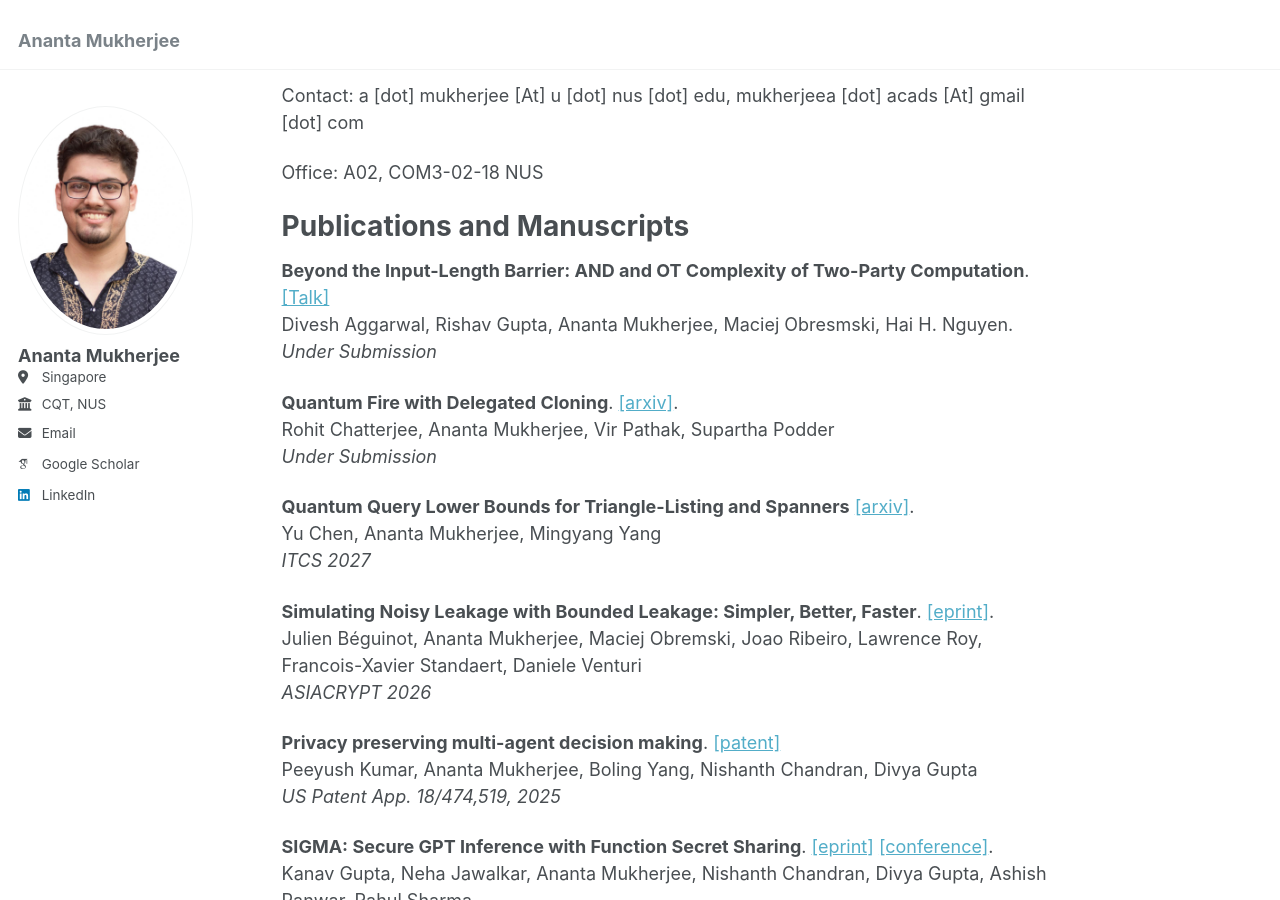
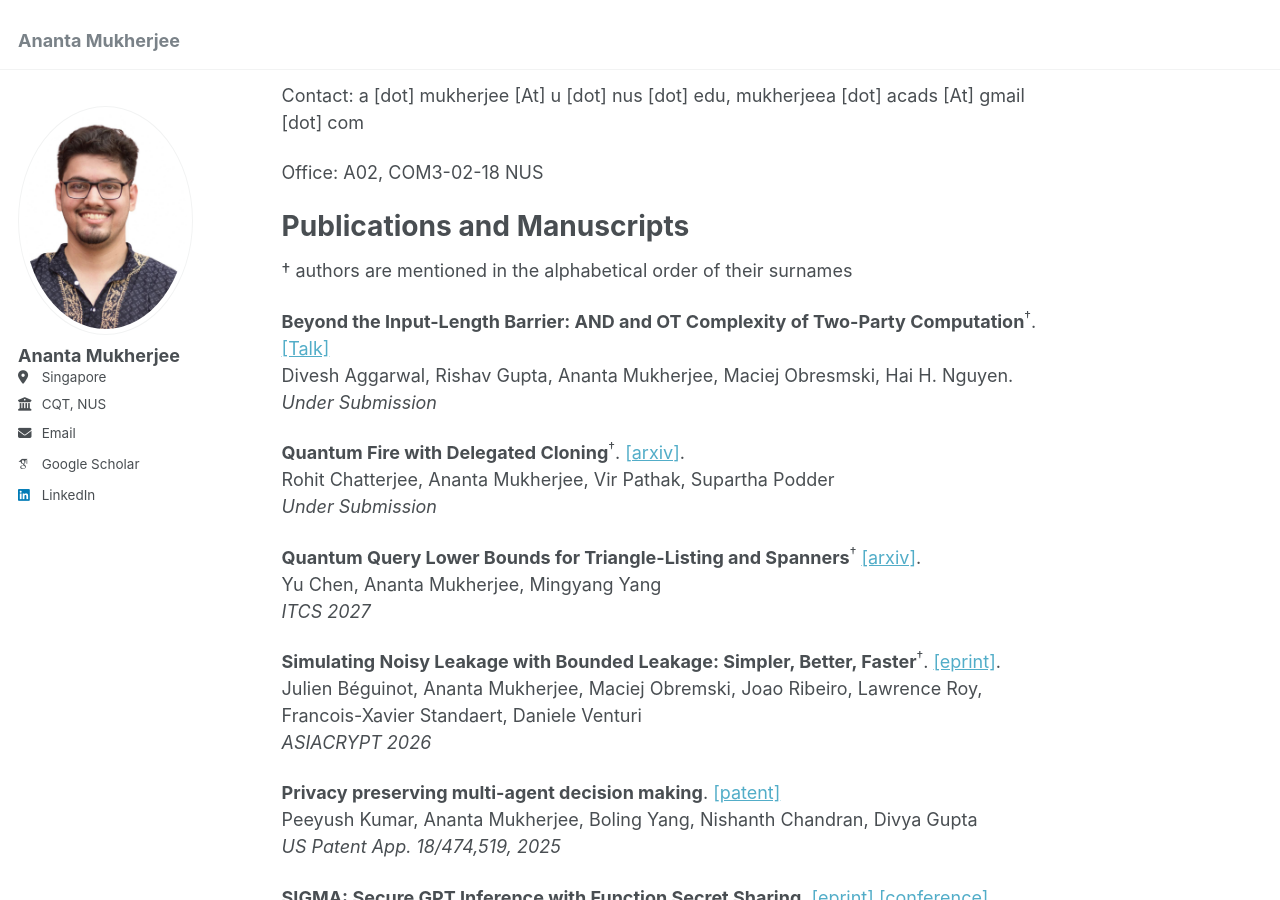
Before and after one commit to mananta/mananta.github.io, a Jekyll site: the page built from _pages/about.md, in a window 1280 px wide and 900 px high, scrolled down 457 px. Built offline with Jekyll 4.4.1, drawn with Linux system fonts in a browser that asks for light colours; some web fonts are replaced.

Commit message:
updating homepage

```diff
--- a/_pages/about.md
+++ b/_pages/about.md
@@ -24,21 +24,23 @@ Office: A02, COM3-02-18 NUS
 Publications and Manuscripts
 =======
 
+† authors are mentioned in the alphabetical order of their surnames
+
 **Beyond the Input-Length Barrier: AND and OT
-Complexity of Two-Party Computation**.
+Complexity of Two-Party Computation**<sup>†</sup>.
 [[Talk]](https://www.youtube.com/playlist?list=PLeH9pRzc0vhc)<br />
 Divesh Aggarwal, Rishav Gupta, Ananta Mukherjee, Maciej Obresmski, Hai H. Nguyen.<br />
 *Under Submission*
 
-**Quantum Fire with Delegated Cloning**. [[arxiv]](https://arxiv.org/abs/2609.37091).<br />
+**Quantum Fire with Delegated Cloning**<sup>†</sup>. [[arxiv]](https://arxiv.org/abs/2609.37091).<br />
 Rohit Chatterjee, Ananta Mukherjee, Vir Pathak, Supartha Podder<br />
 *Under Submission*
 
-**Quantum Query Lower Bounds for Triangle-Listing and Spanners** [[arxiv]](https://arxiv.org/abs/2609.37091).<br />
+**Quantum Query Lower Bounds for Triangle-Listing and Spanners**<sup>†</sup> [[arxiv]](https://arxiv.org/abs/2609.37091).<br />
 Yu Chen, Ananta Mukherjee, Mingyang Yang<br />
 *ITCS 2027*
 
-**Simulating Noisy Leakage with Bounded Leakage: Simpler, Better, Faster**. [[eprint]](https://eprint.iacr.org/2026/357).<br />
+**Simulating Noisy Leakage with Bounded Leakage: Simpler, Better, Faster**<sup>†</sup>. [[eprint]](https://eprint.iacr.org/2026/357).<br />
 Julien Béguinot, Ananta Mukherjee, Maciej Obremski, Joao Ribeiro, Lawrence Roy, Francois-Xavier Standaert, Daniele Venturi<br />
 *ASIACRYPT 2026*
 
```
